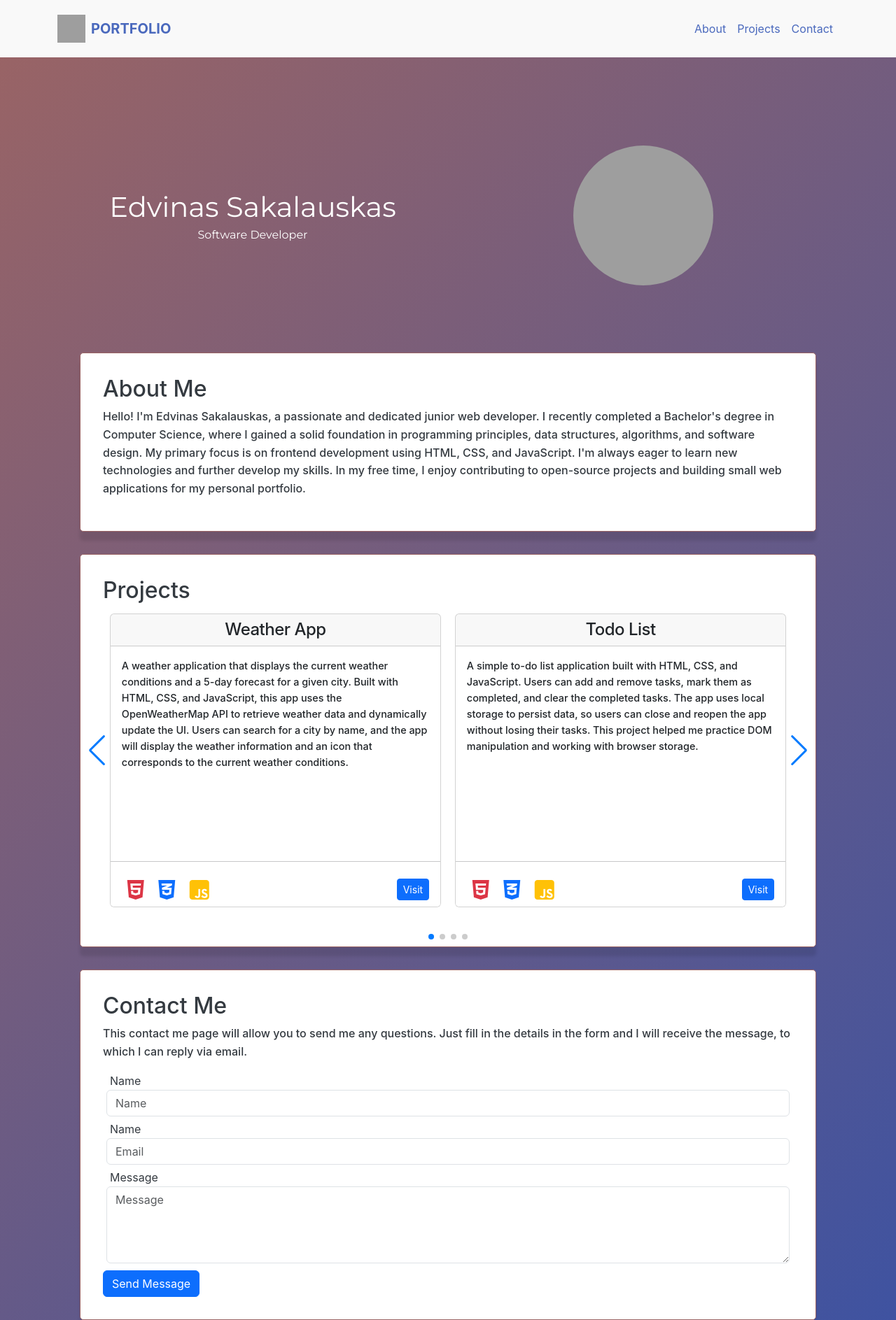
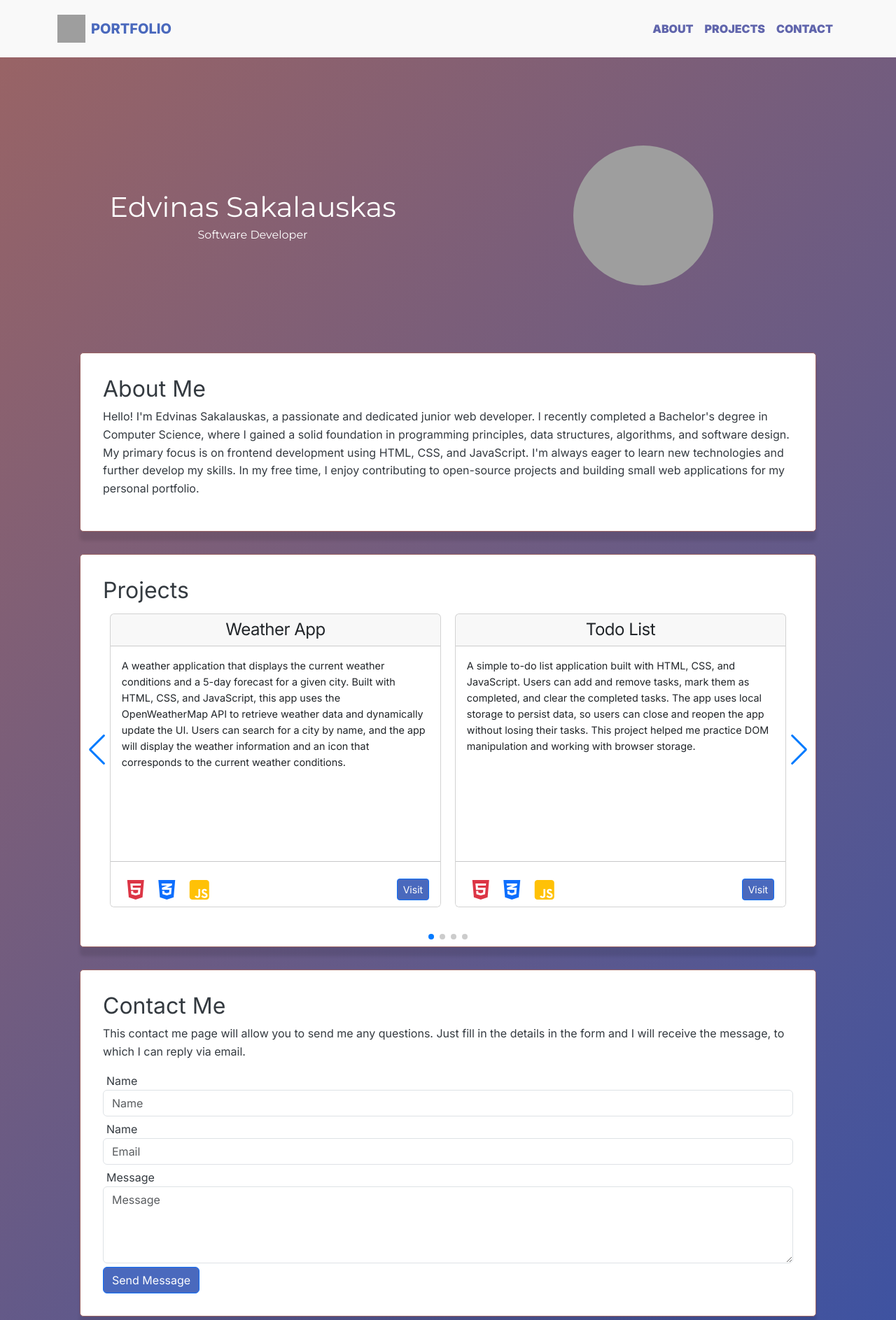
Before and after one commit to SakalauskasEdvinas/MyPorfolioWebsite, a website built with Parcel: page index.html in a window 1280 px wide. Shown: the top 1887 px of the page at 70% size. Built offline with nearby package versions, Linux system fonts and the light colour scheme; some packages are replaced by stand-ins of ours; grey boxes are pictures that could not be loaded; what just-validate would draw is missing.

Commit message:
update various css elements

```diff
--- a/css/style.css
+++ b/css/style.css
@@ -1,3 +1,4 @@
+@import url('https://fonts.googleapis.com/css2?family=Inter:wght@300;400;800;900&display=swap');
 *, *::before, *::after {
   box-sizing: border-box;
   margin: 0;
@@ -42,7 +43,25 @@ section {
   border: 1px solid #9b6464;
 }
 
+a.nav-link, .copyright-text {
+  /* font-family: 'Roboto', sans-serif; */
+  font-weight: 900;
+  text-transform: uppercase;
+  margin: 0;
+  color: #6065ac;
 
+  opacity: 1;
+  transition: opacity 0.3s ease-in-out;
+
+}
+
+a.nav-link:hover {
+  background-image: linear-gradient(135deg, #9b6464 0%, #3b52a3 100%);
+  border-radius: 5%;
+  color: #fff;
+  opacity: 0.9;
+
+}
 
 form input {
   margin-bottom: 5px;
@@ -56,9 +75,7 @@ form button {
   margin-top:5px;
 }
 
-.input-wrapper {
-  margin: 5px;
-}
+
 
 .just-validate-error-label {
   padding: 5px;
@@ -76,6 +93,10 @@ section p {
   font-size: 0.9rem;
 }
 
+
+.btn-primary {
+  background-color: #4a69bd;
+}
 
 
 
--- a/index.html
+++ b/index.html
@@ -25,13 +25,13 @@
         <div class="collapse navbar-collapse" id="navbarNav">
           <ul class="navbar-nav ms-auto">
             <li class="nav-item">
-              <a class="nav-link" href="#about" style="color: #4a69bd;">About</a>
+              <a class="nav-link" href="#about" >About</a>
             </li>
             <li class="nav-item">
-              <a class="nav-link" href="#projects" style="color: #4a69bd;">Projects</a>
+              <a class="nav-link" href="#projects" >Projects</a>
             </li>
             <li class="nav-item">
-              <a class="nav-link" href="#contact" style="color: #4a69bd;">Contact</a>
+              <a class="nav-link" href="#contact">Contact</a>
             </li>
           </ul>
         </div>
@@ -183,7 +183,7 @@
       <div class="container">
         <div class="row">
           <div class="col-md-6">
-            <p>&copy; 2023 Edvinas Sakalauskas</p>
+            <p class="copyright-text">&copy; 2023 Edvinas Sakalauskas</p>
           </div>
           <div class="col-md-6">
             <ul class="social-media">
--- a/js/script.js
+++ b/js/script.js
@@ -110,7 +110,7 @@ async function storeForm(name, email, message) {
             name: name,
             email: email,
             message: message
-        }). finally(() => {
+        }).then(() => {
             showToast("Message sent successfully!");
         });
         console.log("Document written with ID: ", docRef);
@@ -131,7 +131,7 @@ function showToast(message) {
             background: "linear-gradient(to right, #00b09b, #96c93d)"
         },
         onClick: function () {} // Callback after click
-    });
+    }).showToast();
 }
 
 //validate form using just-validate and submit
@@ -176,9 +176,7 @@ validator
     ])
     .onSuccess((event) => {
         console.log(event.target)
-        event
-            .target
-            .reset();
+
         let name = document
             .querySelector("#name")
             .value;
@@ -193,5 +191,7 @@ validator
         console.log(email);
         console.log(message);
         storeForm(name, email, message);
-
+        event
+            .target
+            .reset();
     });
```
